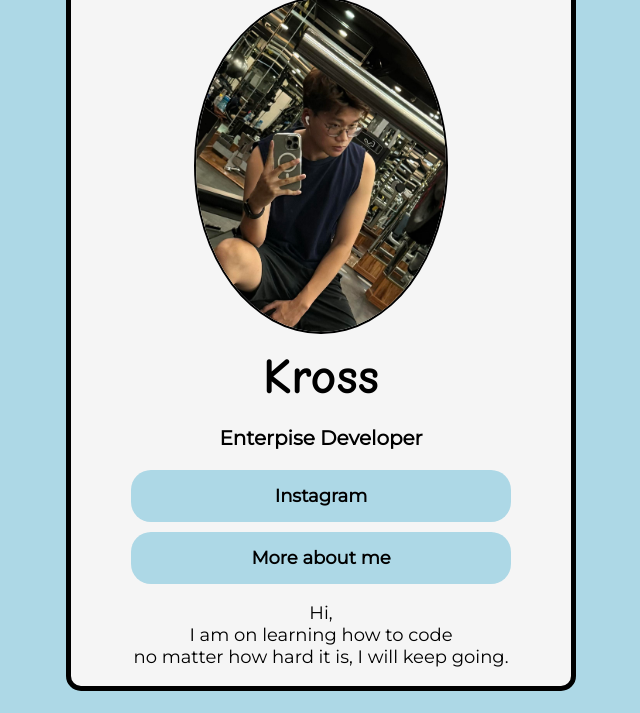
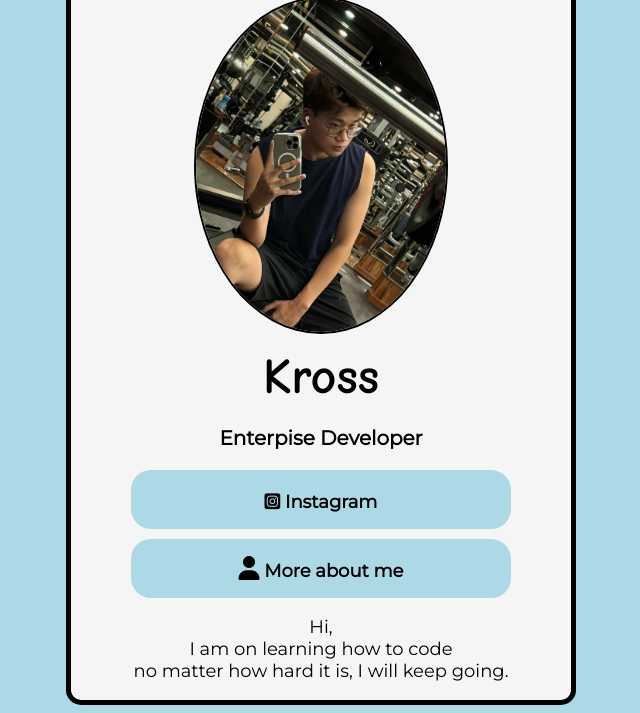
Before and after one commit to Kross2710/kross-s-business-card, a plain HTML site: page index.html in a window 1280 px wide. Shown: the part 325-1038 px from the top of the page, without its empty margins (319-959 px from the left). Drawn offline with Linux system fonts and the light colour scheme.

Commit message:
Add font awesome icons to contact links

```diff
--- a/index.html
+++ b/index.html
@@ -7,6 +7,7 @@
         <link rel="preconnect" href="https://fonts.googleapis.com">
         <link rel="preconnect" href="https://fonts.gstatic.com" crossorigin>
         <link href="https://fonts.googleapis.com/css2?family=Merriweather&family=Montserrat&family=Sacramento&display=swap" rel="stylesheet">
+        <script src="https://kit.fontawesome.com/9ec7425c6f.js" crossorigin="anonymous"></script>
         <title>Kross's Business Card</title>
     </head>
     <body>
@@ -18,10 +19,10 @@
                 <h2>Kross</h2>
                 <p>Enterpise Developer</p>
                 <div class="contact">
-                    <a href="https://www.instagram.com/_kros.s/" target="_blank">Instagram</a>
+                    <a href="https://www.instagram.com/_kros.s/" target="_blank"><i class="fa-brands fa-square-instagram"></i><span class="icon"></span> Instagram</a>
                 </div>
                 <div class="contact">
-                    <a href="https://kross2710.github.io/Kross/" target="_blank">More about me</a>
+                    <a href="https://kross2710.github.io/Kross/" target="_blank"><span class="icon"><i class="fa-solid fa-user"></i></span> More about me</a>
                 </div>
                 <p>Hi,<br>
                 I am on learning how to code<br>
```
